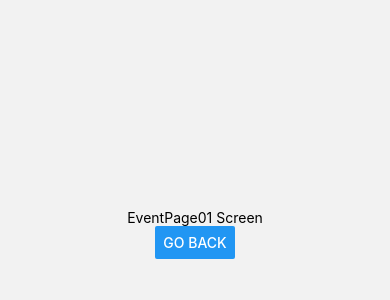
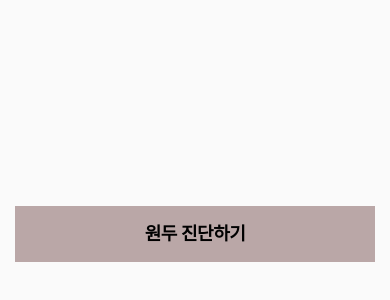
Before and after one commit to Caffeine-Drop/Web, a React Native app in the folder CaffeineDrop/: screen /EventPage01 in a window 390 px wide. Shown: the part 188-488 px from the top of the page. Built offline with nearby package versions, Linux system fonts and the light colour scheme.

Commit message:
feat: navbar 추가

```diff
--- a/CaffeineDrop/pages/eventPages/eventPage01.js
+++ b/CaffeineDrop/pages/eventPages/eventPage01.js
@@ -5,8 +5,9 @@ import styled from "styled-components/native";
 export default function EventPage01({ navigation }) {
     return (
         <Container>
-            <Text>EventPage01 Screen</Text>
-            <Button title="Go back" onPress={() => navigation.goBack()} />
+            <Navbar>
+                <Title>원두 진단하기</Title>
+            </Navbar>
         </Container>
     );
 }
@@ -15,4 +16,25 @@ const Container = styled.View`
     flex: 1;
     justify-content: center;
     align-items: center;
+    background: #fafafa;
 `;
+
+const Navbar = styled.View`
+    background: rgb(186, 167, 167);
+    width: 360px;
+    height: 56px;
+    flex-shrink: 0;
+    justify-content: center;
+    align-items: center;
+`;
+
+const Title = styled.Text`
+    color: #000;
+    text-align: center;
+    font-family: Pretendard;
+    font-size: 18px;
+    font-style: normal;
+    font-weight: 600;
+    line-height: 24.84px; /* 138% of 18px */
+    letter-spacing: -0.45px;
+`;
```
Also changed, not shown: CaffeineDrop/assets/icons/ic_back.svg (added).
